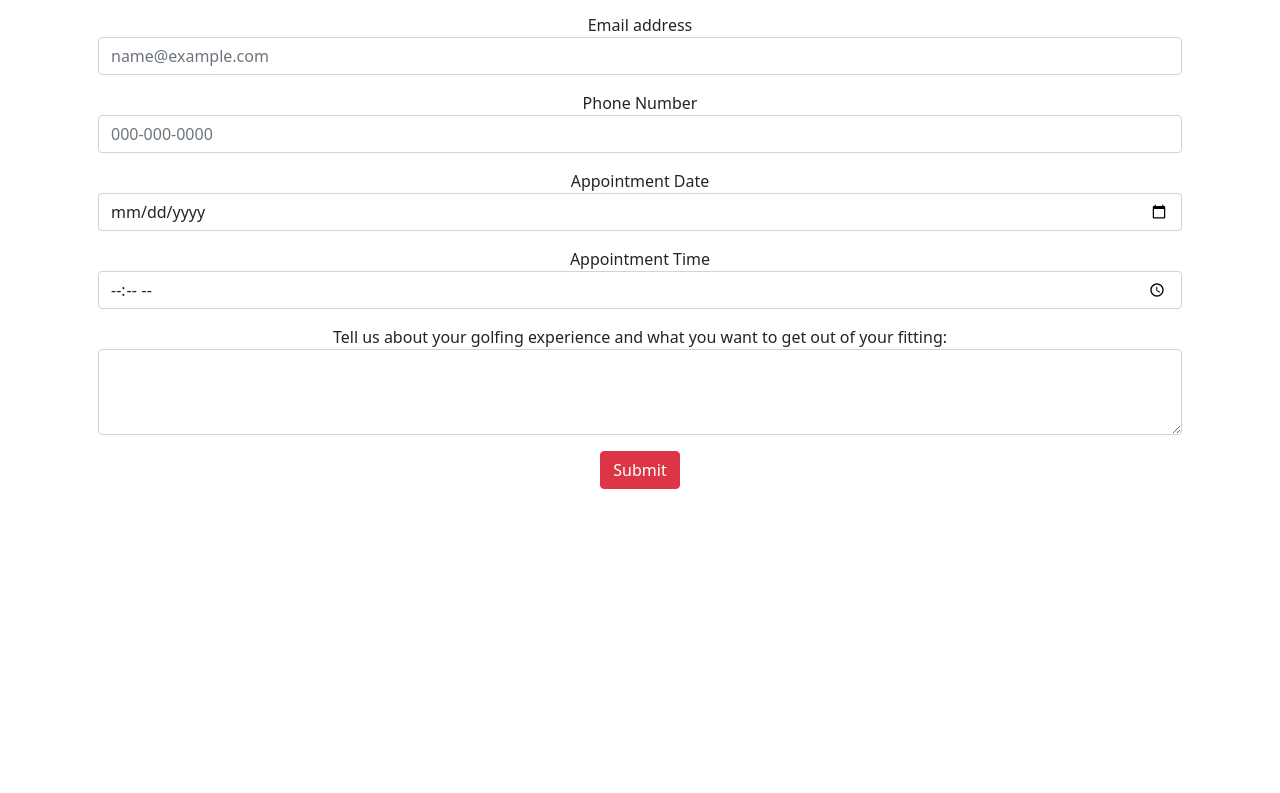
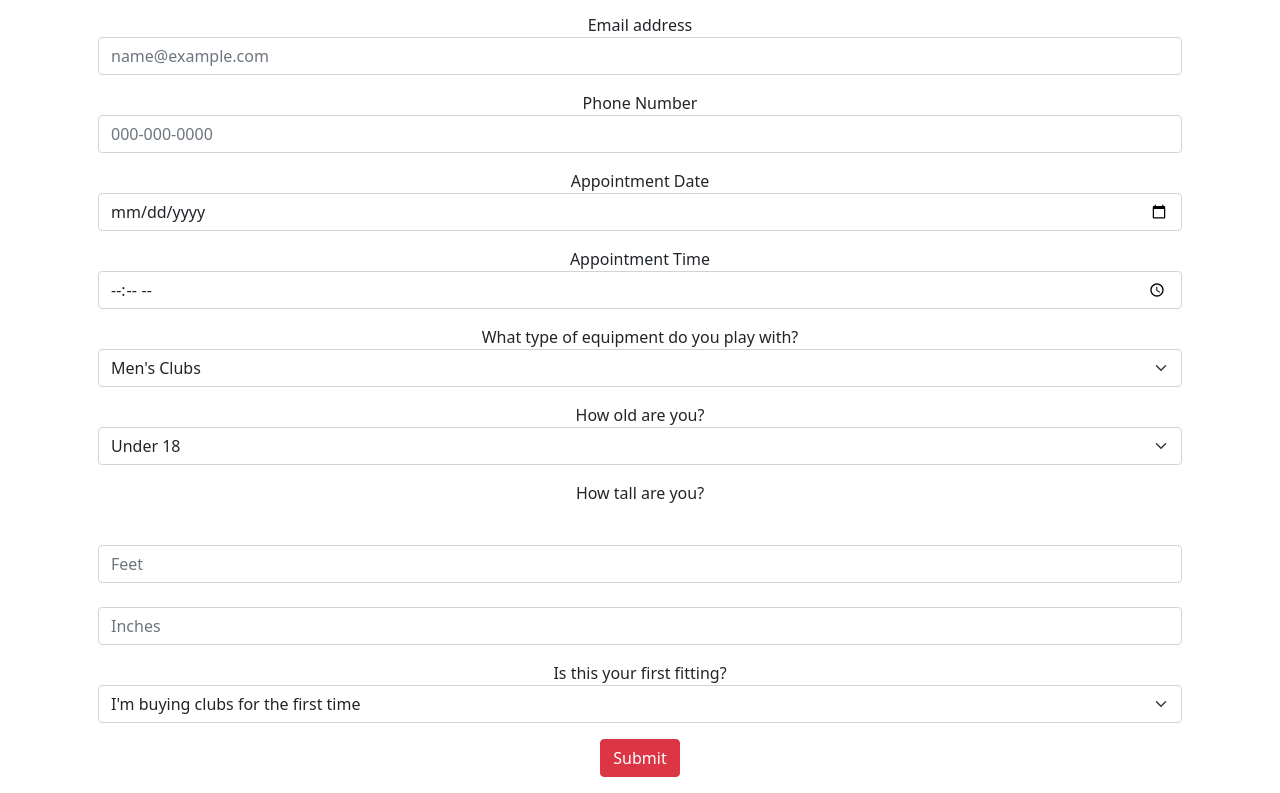
Before and after one commit to Blast-Em/wilson, a plain HTML site: page booking_details.html in a window 1280 px wide. Shown: the part 327-1120 px from the top of the page. Before the commit the page ends 832 px from the top, so only its background shows below. Drawn offline with nearby package versions, Linux system fonts and the light colour scheme; a web font is replaced by a local one.

Commit message:
added more options to booking_details.html & added custom fitting location button

```diff
--- a/booking_details.html
+++ b/booking_details.html
@@ -48,7 +48,7 @@
 		</div>
 		<form method="post" action="confirmation.html">
 			<div class="form-group m-3">
-				<label for="first" class="col-md-4 text-right">First Name</label>
+				<label for="first" class="col-md-4">First Name</label>
 				<input type="text" class="form-control" id="first" placeholder="John">
 			</div>
 			<div class="form-group m-3">
@@ -72,9 +72,39 @@
 				<input type="time" class="form-control" id="time">
 			</div>
 			<div class="form-group m-3">
-				<label for="details">Tell us about your golfing experience and what you want to get out of
-					your fitting:</label>
-				<textarea class="form-control" id="details" rows="3"></textarea>
+				<label for="details">What type of equipment do you play with?</label>
+				<select class="form-select" id="club-type">
+					<option value="mens">Men's Clubs</option>
+					<option value="womens">Women's Clubs</option>
+				</select>
+			</div>
+			<div class="form-group m-3">
+				<label for="details">How old are you?</label>
+				<select class="form-select" id="age-range">
+					<option value="under-18">Under 18</option>
+					<option value="18-25">18-25</option>
+					<option value="26-34">26-34</option>
+					<option value="35-49">35-49</option>
+					<option value="50-59">50-59</option>
+					<option value="60-69">60-69</option>
+					<option value="70+">70+</option>
+				</select>
+			</div>
+			<div class="form-group m-3">
+				<p>How tall are you?</p>
+				<label for="feet"></label>
+				<input type="number" class="form-control" id="feet" placeholder="Feet">
+
+				<label for="inches"></label>
+				<input type="number" class="form-control" id="inches" placeholder="Inches">
+			</div>
+			<div class="form-group m-3">
+				<label for="details">Is this your first fitting?</label>
+				<select class="form-select" id="age-range">
+					<option value="first-time">I'm buying clubs for the first time</option>
+					<option value="upgrading">I'm upgrading my clubs</option>
+					<option value="specific">I'm looking for specific clubs</option>
+				</select>
 			</div>
 			<div class="mb-3">
 				<button type="submit" class="btn btn-danger">Submit</button>
```
Also changed, not shown: booking.html (+4 -1 lines), index.html (+26 -0 lines).
